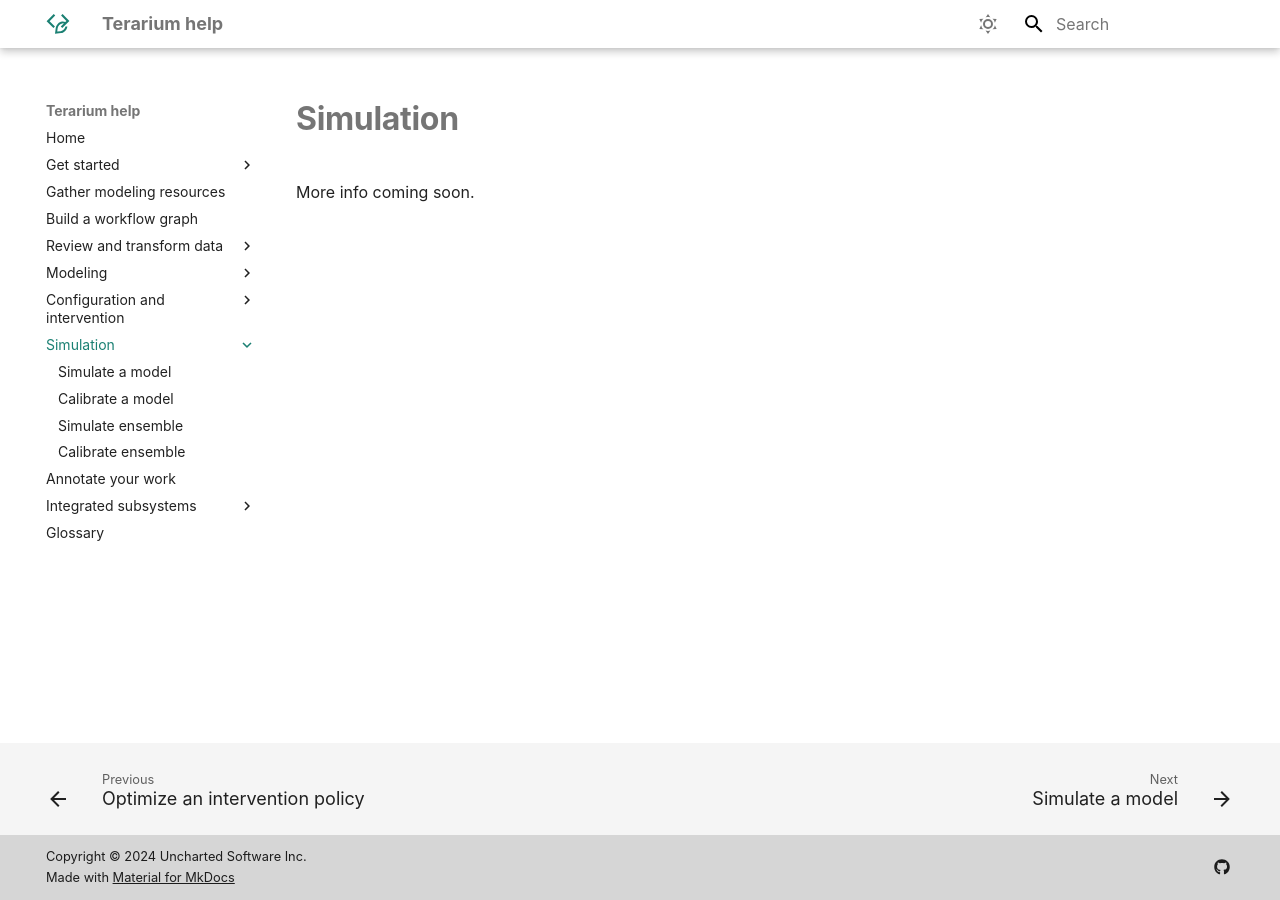
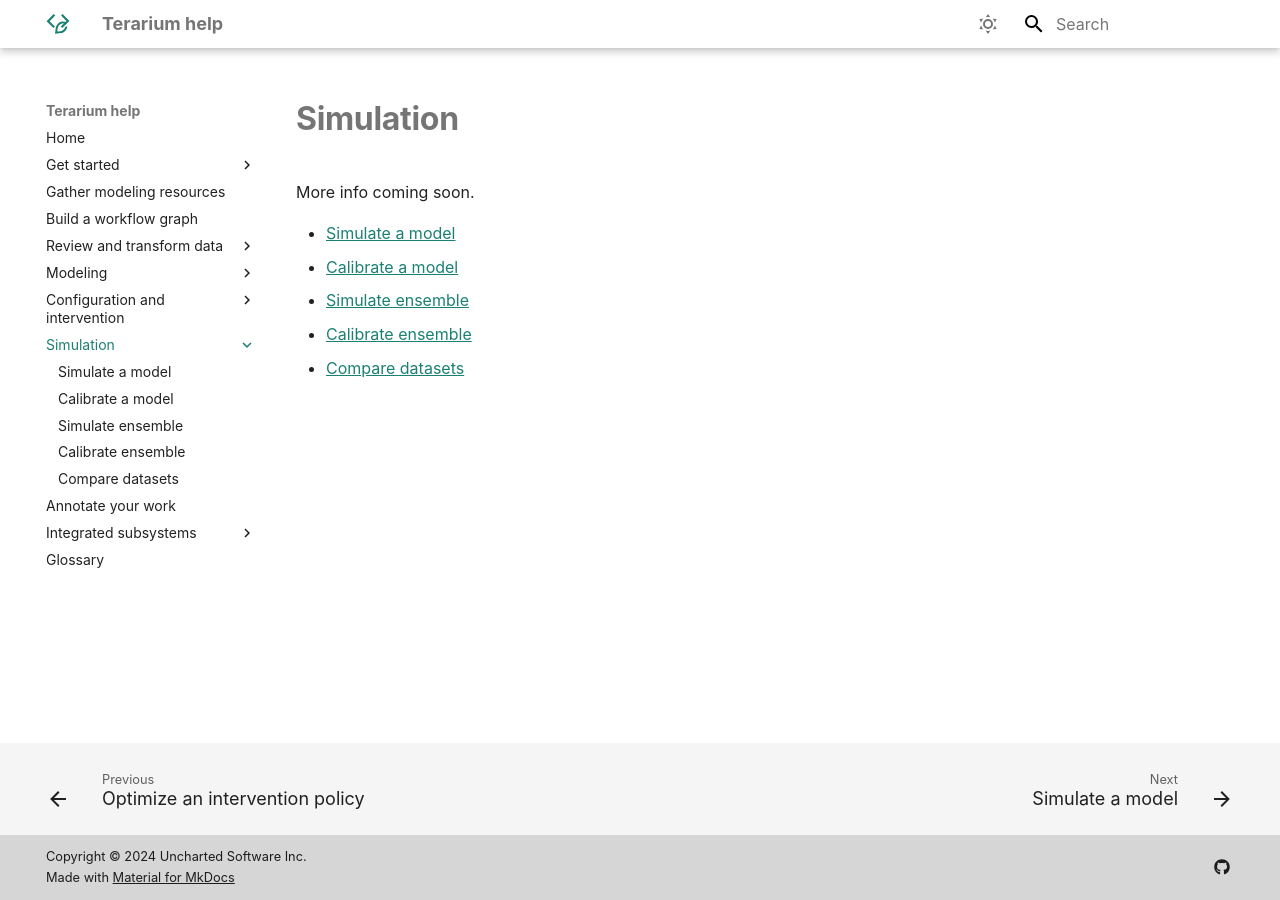
Before and after one commit to DARPA-ASKEM/terarium-docs, an MkDocs documentation site: the page built from docs/simulation/index.md, in a window 1280 px wide. Built offline with MkDocs 1.6.1 and Material for MkDocs 9.7.7, drawn with Linux system fonts in a browser that asks for light colours.

Commit message:
Add Compare datasets and Simulation overview placeholders

```diff
--- a/docs/simulation/index.md
+++ b/docs/simulation/index.md
@@ -5,3 +5,9 @@ title: Simulation
 # Simulation
 
 More info coming soon.
+
+- [Simulate a model](simulate-model.md)
+- [Calibrate a model](calibrate-model.md)
+- [Simulate ensemble](simulate-ensemble.md)
+- [Calibrate ensemble](calibrate-ensemble.md)
+- [Compare datasets](compare-datasets.md)
--- a/mkdocs.yml
+++ b/mkdocs.yml
@@ -117,6 +117,7 @@ nav:
     - Calibrate a model: simulation/calibrate-model.md
     - Simulate ensemble: simulation/simulate-ensemble.md
     - Calibrate ensemble: simulation/calibrate-ensemble.md
+    - Compare datasets: simulation/compare-datasets.md
   - Annotate your work: notes/index.md
   - Integrated subsystems:
     - subsystems/index.md
```
Also changed, not shown: docs/simulation/compare-datasets.md (added, +7 -0 lines).
